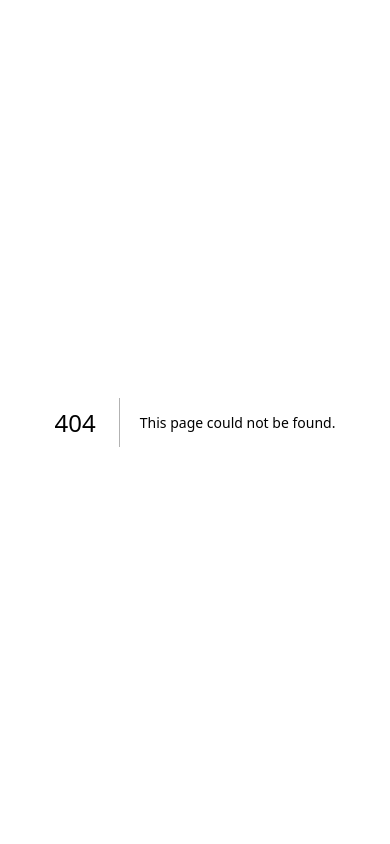
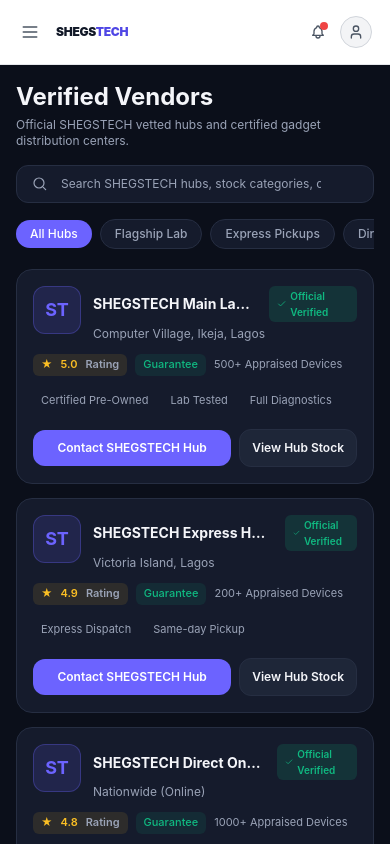
Before and after one commit to akinyemioluwaseun345-lgtm/shegstech-frontend, a Next.js app: page /verified-vendors in a window 390 px wide. Before the commit this address had no page. Shown: the top 844 px of the page. Built offline with nearby package versions, Linux system fonts and the light colour scheme.

Commit message:
feat(verified-vendors): add official SHEGSTECH hubs with mobile search and filters

```diff
--- a/components/Sidebar.tsx
+++ b/components/Sidebar.tsx
@@ -57,10 +57,11 @@
       title: 'Media & Market',
       items: [
         { label: 'Gadgets Reviews', icon: null, href: '/gadgets-reviews' },
-        { label: 'Verified Vendors', icon: null },
+    { label: 'Verified Vendors', icon: null, href: '/verified-vendors' },
         { label: 'Hot Deals', icon: null },
       ],
     },
+
     {
       title: 'User Engine',
       items: [
--- /dev/null
+++ b/components/VerifiedVendors.tsx
@@ -0,0 +1,192 @@
+import React, { useMemo, useState } from 'react';
+
+interface Vendor {
+  id: string;
+  name: string;
+  category: 'Flagship Lab' | 'Express Pickups' | 'Direct Delivery' | 'All Hubs';
+  location: string;
+  rating: number; // 0-5
+  inspections: string; // e.g., '500+ Appraised Devices'
+  specialties: string[];
+  featured?: boolean;
+}
+
+const categories = ['All Hubs', 'Flagship Lab', 'Express Pickups', 'Direct Delivery'] as const;
+type Category = (typeof categories)[number];
+
+const mockVendors: Vendor[] = [
+  {
+    id: 'shegstech-main-lab-ikeja',
+    name: 'SHEGSTECH Main Lab & Store',
+    category: 'Flagship Lab',
+    location: 'Computer Village, Ikeja, Lagos',
+    rating: 5.0,
+    inspections: '500+ Appraised Devices',
+    specialties: ['Certified Pre-Owned', 'Lab Tested', 'Full Diagnostics'],
+    featured: true,
+  },
+  {
+    id: 'shegstech-express-vi',
+    name: 'SHEGSTECH Express Hub - Victoria Island',
+    category: 'Express Pickups',
+    location: 'Victoria Island, Lagos',
+    rating: 4.9,
+    inspections: '200+ Appraised Devices',
+    specialties: ['Express Dispatch', 'Same-day Pickup'],
+  },
+  {
+    id: 'shegstech-direct-online',
+    name: 'SHEGSTECH Direct Online Dispatch',
+    category: 'Direct Delivery',
+    location: 'Nationwide (Online)',
+    rating: 4.8,
+    inspections: '1000+ Appraised Devices',
+    specialties: ['Doorstep Inspection', 'Insured Transit'],
+  },
+  {
+    id: 'shegstech-branch-abuja',
+    name: 'SHEGSTECH Regional Hub - Abuja',
+    category: 'Express Pickups',
+    location: 'Wuse, Abuja',
+    rating: 4.7,
+    inspections: '150+ Appraised Devices',
+    specialties: ['Certified Pre-Owned', 'Local Support'],
+  },
+];
+
+const formatRating = (r: number) => r.toFixed(1);
+
+export const VerifiedVendors: React.FC = () => {
+  const [activeCategory, setActiveCategory] = useState<Category>('All Hubs');
+  const [searchQuery, setSearchQuery] = useState('');
+
+  const filteredVendors = useMemo(() => {
+    const q = searchQuery.trim().toLowerCase();
+    return mockVendors.filter((vendor) => {
+      const matchesCategory = activeCategory === 'All Hubs' || vendor.category === activeCategory;
+      const matchesSearch =
+        !q ||
+        vendor.name.toLowerCase().includes(q) ||
+        vendor.location.toLowerCase().includes(q) ||
+        vendor.specialties.join(' ').toLowerCase().includes(q) ||
+        vendor.category.toLowerCase().includes(q);
+      return matchesCategory && matchesSearch;
+    });
+  }, [activeCategory, searchQuery]);
+
+  return (
+    <div className="max-w-[430px] mx-auto w-full px-4 py-4 space-y-4 text-[#F4F5F9]" style={{ fontFamily: 'Inter, ui-sans-serif, system-ui, sans-serif' }}>
+      <div className="space-y-1">
+        <h1 className="text-2xl font-bold text-[#F4F5F9]">Verified Vendors</h1>
+        <p className="text-xs text-[#9AA3B7]">Official SHEGSTECH vetted hubs and certified gadget distribution centers.</p>
+      </div>
+
+      <div className="relative">
+        <span className="pointer-events-none absolute left-4 top-1/2 -translate-y-1/2 text-[#9AA3B7]">
+          <svg width="16" height="16" viewBox="0 0 24 24" fill="none" xmlns="http://www.w3.org/2000/svg">
+            <path d="M10.5 18C14.6421 18 18 14.6421 18 10.5C18 6.35786 14.6421 3 10.5 3C6.35786 3 3 6.35786 3 10.5C3 14.6421 6.35786 18 10.5 18Z" stroke="currentColor" strokeWidth="1.8" strokeLinecap="round" strokeLinejoin="round" />
+            <path d="M20.5 20.5L17 17" stroke="currentColor" strokeWidth="1.8" strokeLinecap="round" strokeLinejoin="round" />
+          </svg>
+        </span>
+        <input
+          type="search"
+          value={searchQuery}
+          onChange={(e) => setSearchQuery(e.target.value)}
+          placeholder="Search SHEGSTECH hubs, stock categories, or locations..."
+          className="w-full rounded-xl border border-[#262E42] bg-[#151B2C] px-4 py-2.5 pl-11 pr-10 text-xs text-[#F4F5F9] placeholder-[#9AA3B7] focus:outline-none focus:border-[#6C63FF] transition-colors"
+        />
+        {searchQuery.length > 0 && (
+          <button
+            type="button"
+            onClick={() => setSearchQuery('')}
+            className="absolute right-3 top-1/2 -translate-y-1/2 rounded-full bg-[#151B2C] p-1 text-[#9AA3B7] transition hover:text-[#F4F5F9]"
+            aria-label="Clear search"
+          >
+            ×
+          </button>
+        )}
+      </div>
+
+      <div className="flex items-center gap-2 overflow-x-auto whitespace-nowrap pb-1 [&::-webkit-scrollbar]:hidden scrollbar-none">
+        {categories.map((cat) => {
+          const isActive = cat === activeCategory;
+          return (
+            <button
+              key={cat}
+              type="button"
+              onClick={() => setActiveCategory(cat)}
+              className={`rounded-full px-3.5 py-1.5 text-xs font-medium transition-colors ${
+                isActive ? 'bg-[#6C63FF] text-white' : 'bg-[#151B2C] border border-[#262E42] text-[#9AA3B7]'
+              }`}
+            >
+              {cat}
+            </button>
+          );
+        })}
+      </div>
+
+      <div className="space-y-3.5">
+        {filteredVendors.length > 0 ? (
+          filteredVendors.map((vendor) => (
+            <div key={vendor.id} className="p-4 rounded-2xl bg-[#151B2C] border border-[#262E42] space-y-3">
+              <div className="flex items-start gap-3">
+                <div className="w-12 h-12 rounded-xl bg-[#6C63FF]/15 border border-[#6C63FF]/30 flex-shrink-0 flex items-center justify-center text-lg font-bold text-[#6C63FF]">
+                  ST
+                </div>
+                <div className="flex-1 min-w-0">
+                  <div className="flex items-center gap-1.5">
+                    <div className="text-sm font-bold text-[#F4F5F9] leading-tight truncate">{vendor.name}</div>
+                    <div className="ml-2 inline-flex items-center gap-1 rounded-md bg-[#10B981]/15 px-2 py-0.5 text-[10px] font-semibold text-[#10B981]">
+                      <svg width="12" height="12" viewBox="0 0 24 24" fill="none" xmlns="http://www.w3.org/2000/svg">
+                        <path d="M20 6L9 17l-5-5" stroke="currentColor" strokeWidth="2" strokeLinecap="round" strokeLinejoin="round"/>
+                      </svg>
+                      <span>Official Verified</span>
+                    </div>
+                  </div>
+                  <div className="text-xs text-[#9AA3B7] mt-1 truncate">{vendor.location}</div>
+                </div>
+              </div>
+
+              <div className="flex items-center gap-2 flex-wrap">
+                <div className="inline-flex items-center gap-2 rounded-md bg-[#FBBF24]/10 px-2 py-0.5 text-[11px] font-semibold text-[#FBBF24]">
+                  <span>★</span>
+                  <span>{formatRating(vendor.rating)}</span>
+                  <span className="text-[#9AA3B7]">Rating</span>
+                </div>
+
+                <div className="inline-flex items-center gap-1 rounded-md bg-[#10B981]/10 px-2 py-0.5 text-[11px] font-medium text-[#10B981]">
+                  <span>Guarantee</span>
+                </div>
+
+                <div className="text-[11px] text-[#9AA3B7]">{vendor.inspections}</div>
+              </div>
+
+              <div className="flex flex-wrap gap-1.5">
+                {vendor.specialties.map((s) => (
+                  <div key={s} className="text-[11px] text-[#9AA3B7] bg-[#0B0F1A]/0 px-2 py-1 rounded-md">{s}</div>
+                ))}
+              </div>
+
+              <div className="flex items-center gap-2 pt-1">
+                <button className="flex-1 bg-[#6C63FF] hover:bg-[#5b52e0] text-white text-xs font-semibold py-2.5 rounded-xl flex items-center justify-center gap-1.5 transition-colors">
+                  Contact SHEGSTECH Hub
+                </button>
+                <button className="bg-[#1E2638] border border-[#262E42] text-[#F4F5F9] text-xs font-semibold px-3 py-2.5 rounded-xl hover:bg-[#262E42] transition-colors">
+                  View Hub Stock
+                </button>
+              </div>
+            </div>
+          ))
+        ) : (
+          <div className="rounded-3xl border border-dashed border-[#262E42] bg-[#151B2C] p-6 text-center text-[#9AA3B7]">
+            <div className="text-sm font-semibold text-[#F4F5F9]">{searchQuery ? `No vendors found matching '${searchQuery.trim()}'` : 'No vendors found for this category.'}</div>
+            <p className="mt-2 text-xs leading-5">{searchQuery ? 'Clear your search or choose a different category to view official hubs.' : 'Try another category to reveal more verified vendors.'}</p>
+            {searchQuery && (
+              <button type="button" onClick={() => setSearchQuery('')} className="mt-4 inline-flex items-center rounded-full border border-[#6C63FF] bg-transparent px-4 py-2 text-xs font-semibold text-[#6C63FF] transition hover:bg-[#1e2540]">Clear Search</button>
+            )}
+          </div>
+        )}
+      </div>
+    </div>
+  );
+};
--- /dev/null
+++ b/pages/verified-vendors.tsx
@@ -0,0 +1,22 @@
+import React from 'react';
+import Head from 'next/head';
+import { DashboardLayout } from '../components/DashboardLayout';
+import { VerifiedVendors } from '../components/VerifiedVendors';
+
+export default function VerifiedVendorsPage() {
+  return (
+    <>
+      <Head>
+        <title>SHEGSTECH - Verified Vendors</title>
+        <meta name="description" content="Browse SHEGSTECH official verified vendor hubs and trusted distribution centers." />
+        <meta name="viewport" content="width=device-width, initial-scale=1" />
+      </Head>
+
+      <DashboardLayout>
+        <main className="bg-[#0B0F1A] min-h-screen text-[#F4F5F9]">
+          <VerifiedVendors />
+        </main>
+      </DashboardLayout>
+    </>
+  );
+}
```
